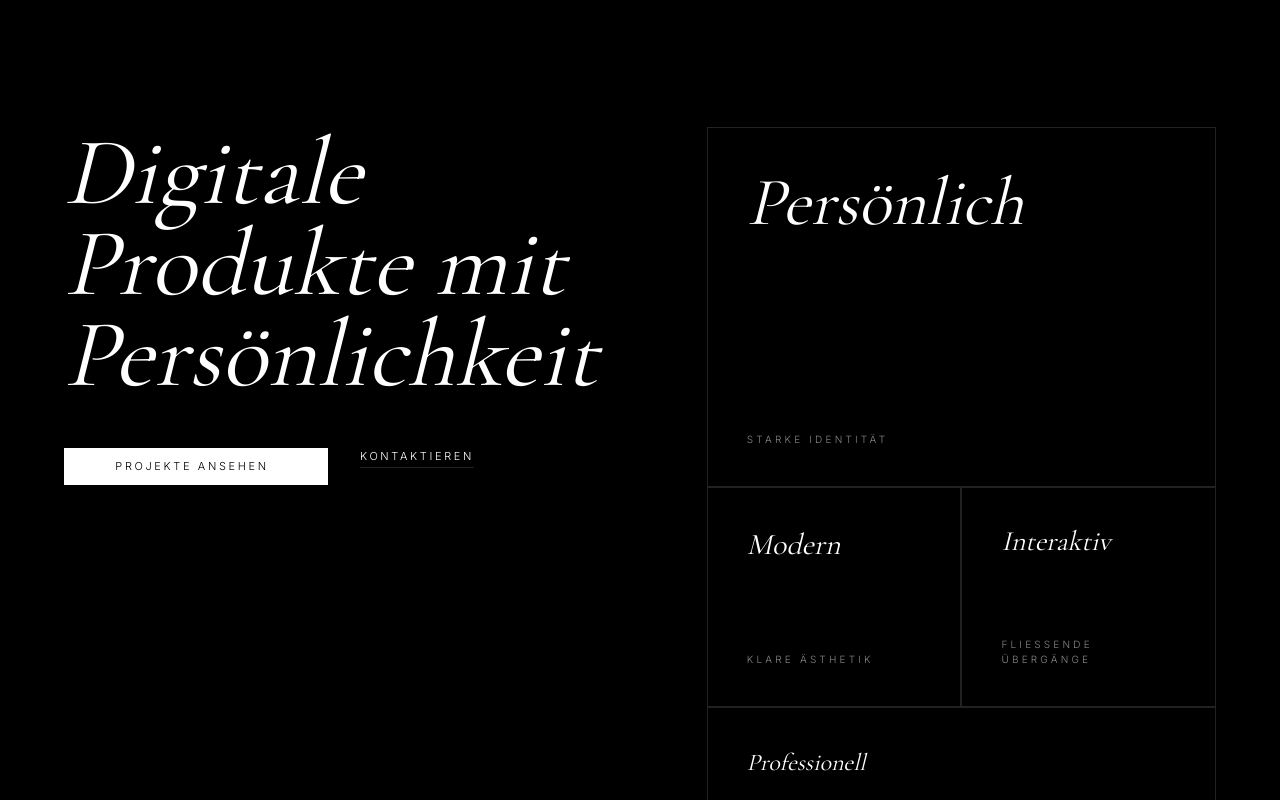
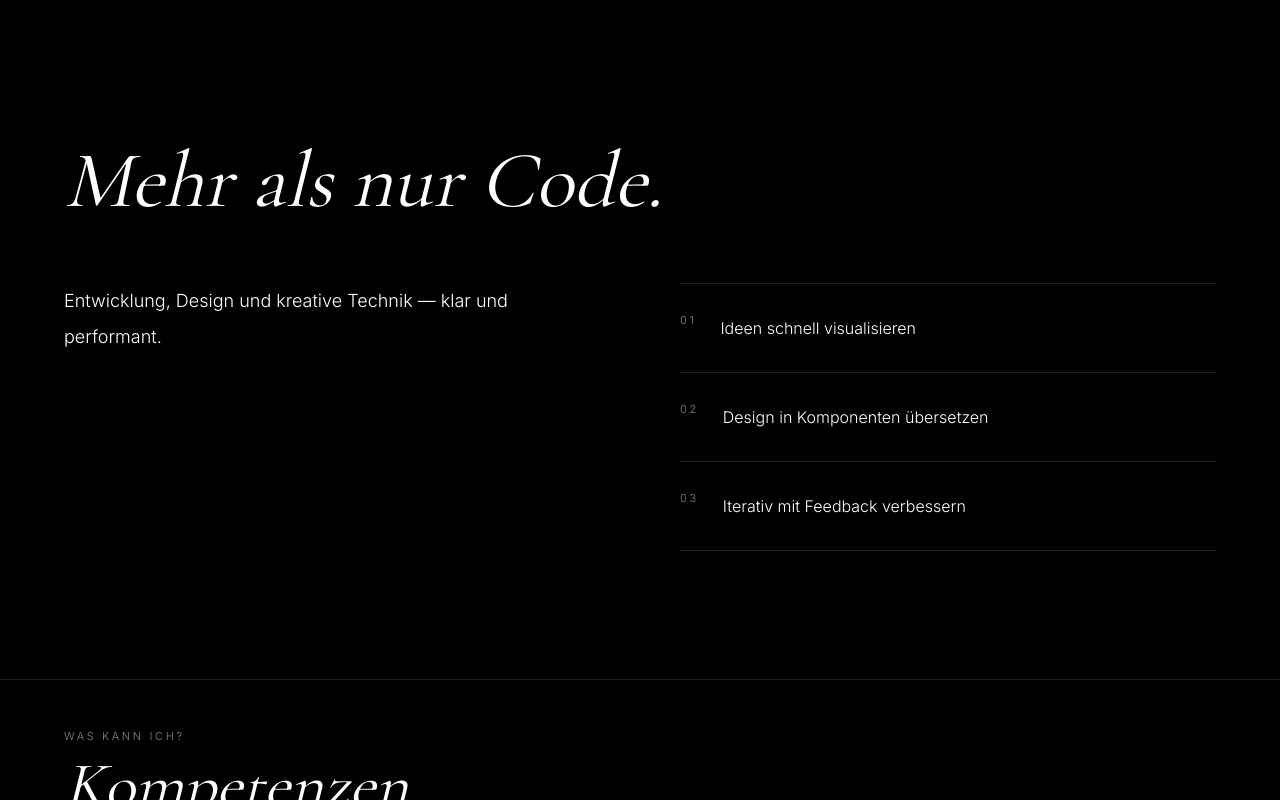
Before and after one commit to ArthihanTm/portfolio_arthihanTm, a Next.js app: page / in a window 1280 px wide. Shown: the part 860-1660 px from the top of the page. Built offline with nearby package versions, Linux system fonts and the light colour scheme.

Commit message:
Remove HeroSection component and its references from the Home page. Update ProjectsSection to improve project display and adjust SkillsSection to refine skill categorization and descriptions.

```diff
--- a/app/page.tsx
+++ b/app/page.tsx
@@ -1,7 +1,6 @@
 import AboutSection from "@/components/AboutSection";
 import ContactSection from "@/components/ContactSection";
 import HeroBanner from "@/components/HeroBanner";
-import HeroSection from "@/components/HeroSection";
 import Nav from "@/components/Nav";
 import ProjectsSection from "@/components/ProjectsSection";
 import SkillsSection from "@/components/SkillsSection";
@@ -12,7 +11,6 @@ export default function Home() {
       <Nav />
       <main>
         <HeroBanner />
-        <HeroSection />
         <AboutSection />
         <SkillsSection />
         <ProjectsSection />
--- a/components/HeroSection.tsx
+++ /dev/null
@@ -1,95 +0,0 @@
-"use client";
-
-import { motion } from "framer-motion";
-import { usePortfolioAnimations } from "@/lib/animations";
-
-const principles = [
-  { title: "Persönlich", description: "Starke Identität" },
-  { title: "Modern", description: "Klare Ästhetik" },
-  { title: "Interaktiv", description: "Fliessende Übergänge" },
-  { title: "Professionell", description: "Liebe zum Detail" },
-];
-
-const principleTitleClasses = [
-  "text-[clamp(2.25rem,5vw,3.75rem)] md:text-[clamp(2.75rem,5.5vw,4.25rem)]",
-  "text-[clamp(1.65rem,3.2vw,2.25rem)] md:text-3xl",
-  "text-[clamp(1.5rem,3vw,2rem)] md:text-[1.75rem]",
-  "text-[clamp(1.35rem,2.6vw,1.75rem)] md:text-2xl",
-];
-
-export default function HeroSection() {
-  const { fadeUp, stagger } = usePortfolioAnimations();
-
-  return (
-    <section
-      id="hero"
-      className="border-t border-border px-6 py-24 md:px-10 md:py-32 lg:px-16"
-    >
-      <div className="mx-auto grid max-w-[1440px] gap-16 md:grid-cols-[minmax(0,1.05fr)_minmax(0,0.95fr)] md:gap-20">
-        <div className="max-w-2xl">
-          <h2 className="max-w-[18ch] font-display text-[clamp(2.75rem,7.5vw,5.5rem)] italic leading-[0.95] md:max-w-[22ch] md:text-[clamp(3.25rem,8.5vw,6rem)]">
-            Digitale Produkte mit Persönlichkeit
-          </h2>
-
-          <div className="mt-12 flex flex-col items-start gap-5 sm:flex-row sm:flex-wrap sm:gap-x-8 sm:gap-y-4">
-            <a
-              href="#projekte"
-              className="inline-flex min-w-[min(100%,14rem)] justify-center bg-white pl-8 pr-10 py-2.5 text-center font-label text-[11px] uppercase tracking-label text-black transition-colors duration-300 hover:bg-neutral-200 sm:min-w-[16.5rem]"
-              data-button="true"
-            >
-              Projekte ansehen
-            </a>
-            <a
-              href="#kontakt"
-              className="inline-flex font-label text-[11px] uppercase tracking-label text-white underline decoration-border decoration-1 underline-offset-[7px] transition-[color,text-decoration-color] duration-300 hover:text-white hover:decoration-white"
-              data-button="true"
-            >
-              Kontaktieren
-            </a>
-          </div>
-        </div>
-
-        <motion.div
-          className="grid grid-cols-1 gap-0 sm:grid-cols-2"
-          variants={stagger}
-          initial="hidden"
-          whileInView="show"
-          viewport={{
-            once: true,
-            amount: "some",
-            margin: "0px 0px 600px 0px",
-          }}
-        >
-          {principles.map((principle, index) => {
-            const titleClass = principleTitleClasses[index] ?? principleTitleClasses[0];
-
-            const cellClass =
-              index === 0
-                ? "min-h-[300px] sm:col-span-2 md:min-h-[360px]"
-                : index === principles.length - 1
-                  ? "min-h-[200px] sm:col-span-2 md:min-h-[240px]"
-                  : "min-h-[200px] md:min-h-[220px]";
-
-            return (
-              <motion.article
-                key={principle.title}
-                className={`flex flex-col bg-black p-8 outline outline-1 -outline-offset-1 outline-border md:p-10 ${cellClass}`}
-                variants={fadeUp}
-                data-cursor="grow"
-              >
-                <p
-                  className={`font-display italic leading-[1.05] text-white ${titleClass}`}
-                >
-                  {principle.title}
-                </p>
-                <p className="mt-auto self-start pt-8 font-label text-[10px] uppercase tracking-[0.32em] text-muted">
-                  {principle.description}
-                </p>
-              </motion.article>
-            );
-          })}
-        </motion.div>
-      </div>
-    </section>
-  );
-}
--- a/components/ProjectsSection.tsx
+++ b/components/ProjectsSection.tsx
@@ -1,6 +1,6 @@
 "use client";
 
-import { motion } from "framer-motion";
+import { motion, type Variants } from "framer-motion";
 
 const projects = [
   {
@@ -29,14 +29,18 @@ const projects = [
   },
 ];
 
-const container = {
+const container: Variants = {
   hidden: {},
   show: { transition: { staggerChildren: 0.12 } },
 };
 
-const row = {
+const row: Variants = {
   hidden: { opacity: 0, y: 24 },
-  show: { opacity: 1, y: 0, transition: { duration: 0.65, ease: [0.25, 0.1, 0.25, 1] } },
+  show: {
+    opacity: 1,
+    y: 0,
+    transition: { duration: 0.65, ease: [0.25, 0.1, 0.25, 1] as const },
+  },
 };
 
 export default function ProjectsSection() {
@@ -92,7 +96,7 @@ export default function ProjectsSection() {
                 {project.name}
               </p>
               <p className="font-label text-[10px] uppercase tracking-label text-muted/50 transition-colors duration-300 group-hover:text-muted sm:hidden">
-                {project.category} · {project.year}
+                {project.year}
               </p>
             </div>
 
@@ -110,9 +114,6 @@ export default function ProjectsSection() {
 
             {/* Category + year */}
             <div className="hidden flex-none text-right sm:block">
-              <p className="font-label text-[10px] uppercase tracking-label text-muted">
-                {project.category}
-              </p>
               <p className="mt-1 font-label text-[10px] tracking-label text-muted/40">
                 {project.year}
               </p>
--- a/components/SkillsSection.tsx
+++ b/components/SkillsSection.tsx
@@ -6,31 +6,31 @@ import { motion, useScroll, useTransform } from "framer-motion";
 const skillBlocks = [
   {
     index: "01",
+    category: "BACKEND",
+    title: "Backend",
+    description: "Saubere Logik, stabile Schnittstellen und Datenflüsse.",
+    tags: ["Java", "Python"],
+  },
+  {
+    index: "02",
     category: "FRONTEND",
     title: "Webentwicklung",
-    description: "Modernes Frontend und robustes Backend.",
+    description: "Modernes Frontend und robuste Umsetzung.",
     tags: ["React", "Next.js", "Tailwind"],
   },
   {
-    index: "02",
+    index: "03",
     category: "UI/UX",
     title: "UI/UX Design",
     description: "Klare Interfaces mit starker visueller Sprache.",
     tags: ["Figma", "Prototyp", "Systeme"],
   },
   {
-    index: "03",
+    index: "04",
     category: "TOOLING",
     title: "Entwicklungs-Tools",
     description: "Schnelle Iteration mit modernen Werkzeugen.",
-    tags: ["Git", "VS Code", "Vercel"],
-  },
-  {
-    index: "04",
-    category: "PERFORMANCE",
-    title: "Optimierung",
-    description: "Schnelle Ladezeiten und sauberer, wartbarer Code.",
-    tags: ["Core Web Vitals", "SEO", "A11y"],
+    tags: ["Git", "Vercel"],
   },
 ];
 
```
